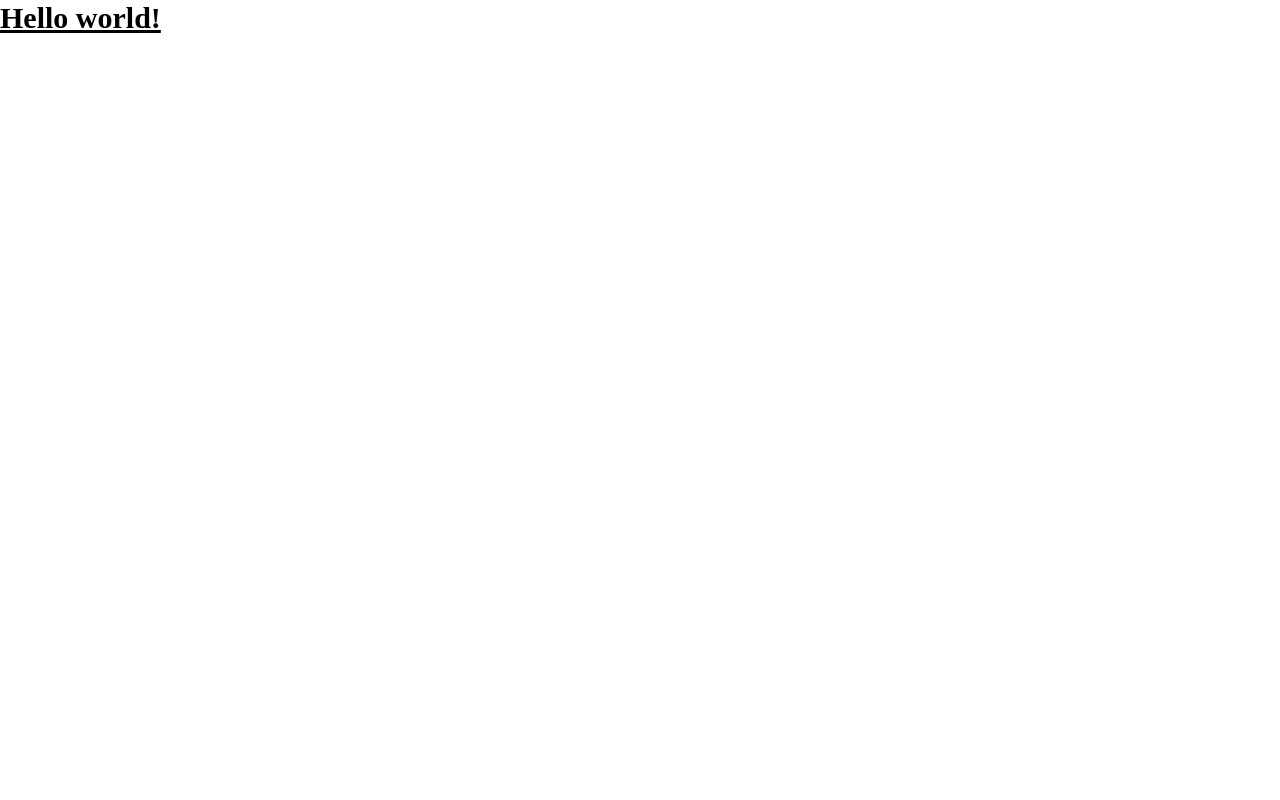
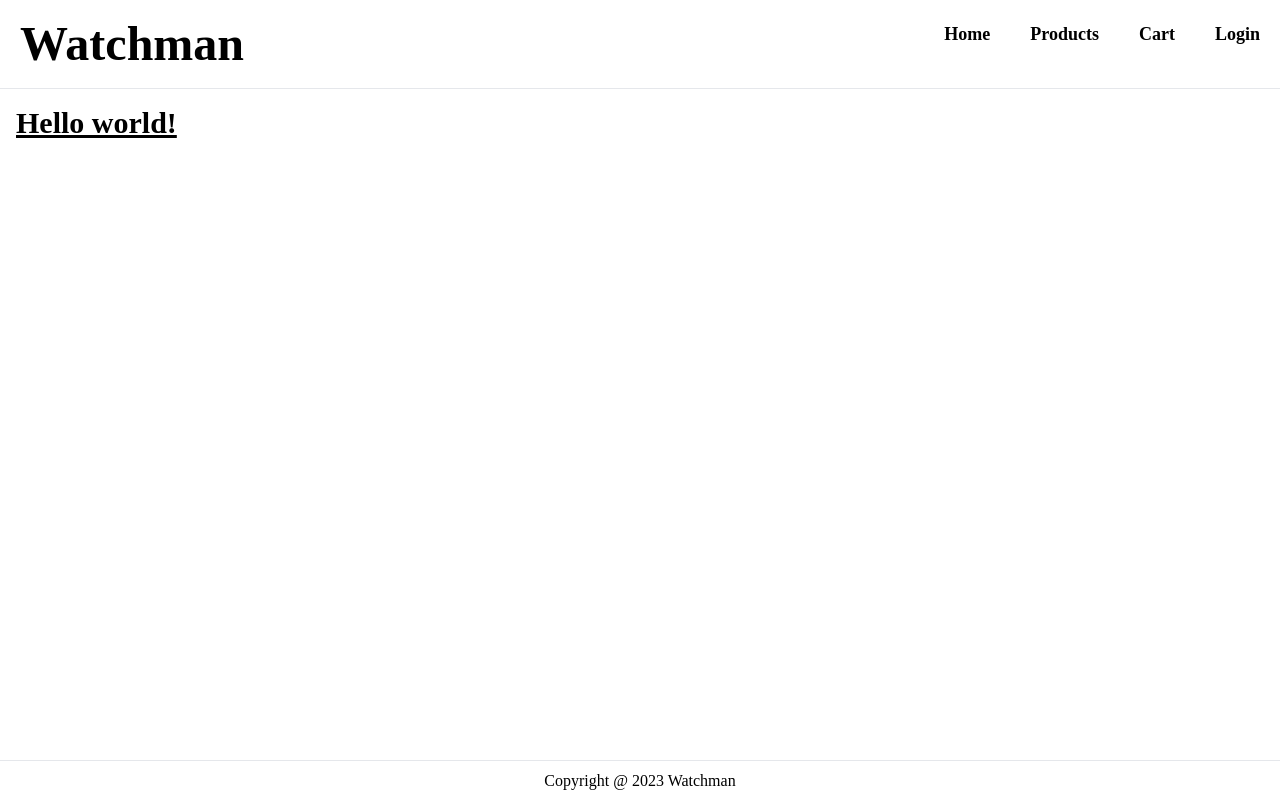
Before and after one commit to Theusama1183/Templona, a Next.js app: page / in a window 1280 px wide. Built offline with nearby package versions, Linux system fonts and the light colour scheme.

Commit message:
Set Layout

```diff
--- /dev/null
+++ b/components/Layout.js
@@ -0,0 +1,63 @@
+import React from "react";
+import Head from "next/head";
+import Link from "next/link";
+import { useRouter } from "next/router";
+export default function Layout({ title, children }) {
+  const router = useRouter();
+
+  return (
+    <>
+      <Head>
+        <title>{title ? title + " | Templona" : "Templona"}</title>
+        <meta name="description" content="Ecommrece Website" />
+        <meta name="viewport" content="width=device-width, initial-scale=1" />
+        <link rel="icon" href="/favicon.ico" />
+      </Head>
+      <div className="flex min-h-screen flex-col justify-between">
+        <header className="border-b">
+          <nav className="container m-auto flex justify-between">
+            <h4 className="text-5xl font-bold p-5">Watchman</h4>
+            <ul className="nav-menu flex justify-between">
+              <li
+                onClick={() => {
+                  router.push("/");
+                }}
+                className="text-lg font-bold p-5"
+              >
+                Home
+              </li>
+              <li
+                onClick={() => {
+                  router.push("/products");
+                }}
+                className="text-lg font-bold p-5"
+              >
+                Products
+              </li>
+              <li
+                onClick={() => {
+                  router.push("/cart");
+                }}
+                className="text-lg font-bold p-5"
+              >
+                Cart
+              </li>
+              <li
+                onClick={() => {
+                  router.push("/login");
+                }}
+                className="text-lg font-bold p-5 "
+              >
+                Login
+              </li>
+            </ul>
+          </nav>
+        </header>
+        <main className="container m-auto mt-4 px-4">{children}</main>
+        <footer className="border-t h-10 flex items-center justify-center">
+          <p>Copyright @ 2023 Watchman</p>
+        </footer>
+      </div>
+    </>
+  );
+}
--- a/pages/index.js
+++ b/pages/index.js
@@ -1,16 +1,10 @@
-import Head from "next/head";
+import React from "react";
+import Layout from "../components/Layout";
 
 export default function Home() {
   return (
-    <>
-      <Head>
-        <title>Create Next App</title>
-        <meta name="description" content="Generated by create next app" />
-        <meta name="viewport" content="width=device-width, initial-scale=1" />
-        <link rel="icon" href="/favicon.ico" />
-      </Head>
-
+    <Layout title="Home">
       <h1 className="text-3xl font-bold underline">Hello world!</h1>
-    </>
+    </Layout>
   );
 }
```
Also changed, not shown: .eslintrc.json.
